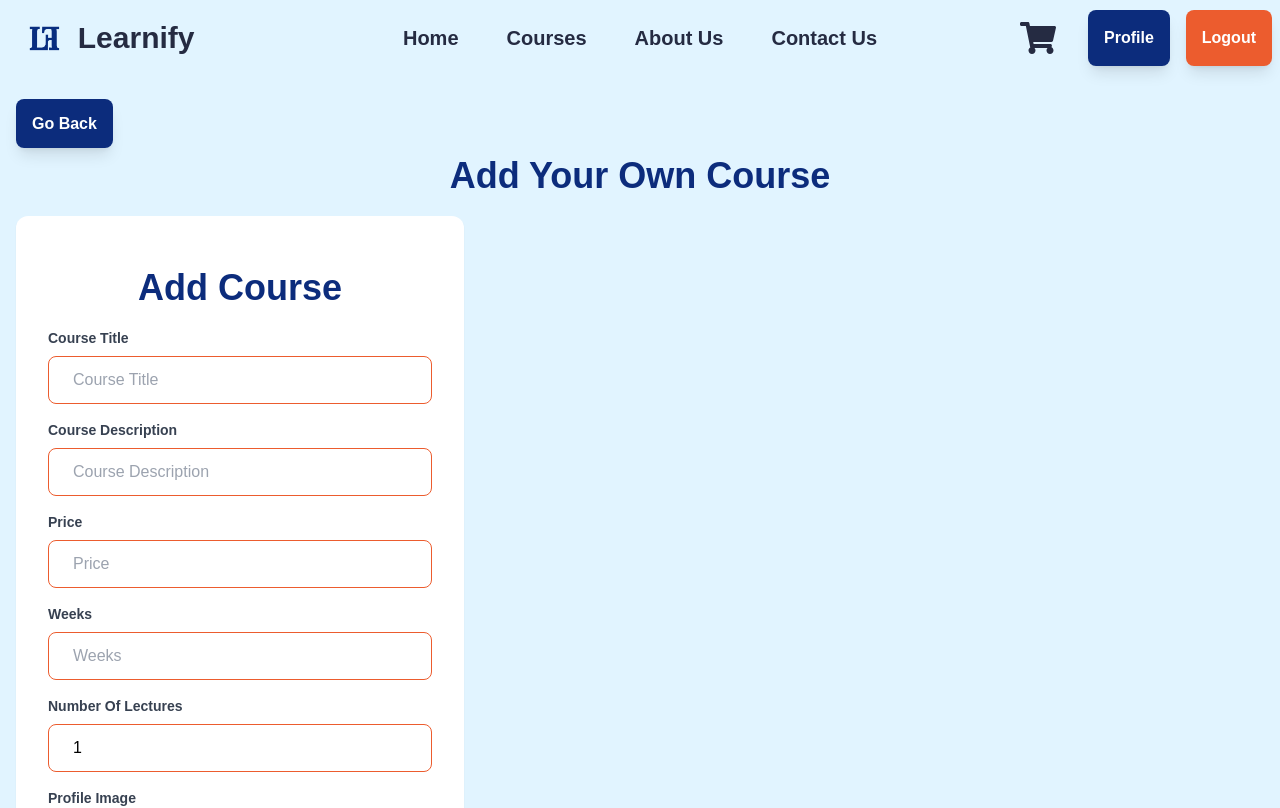
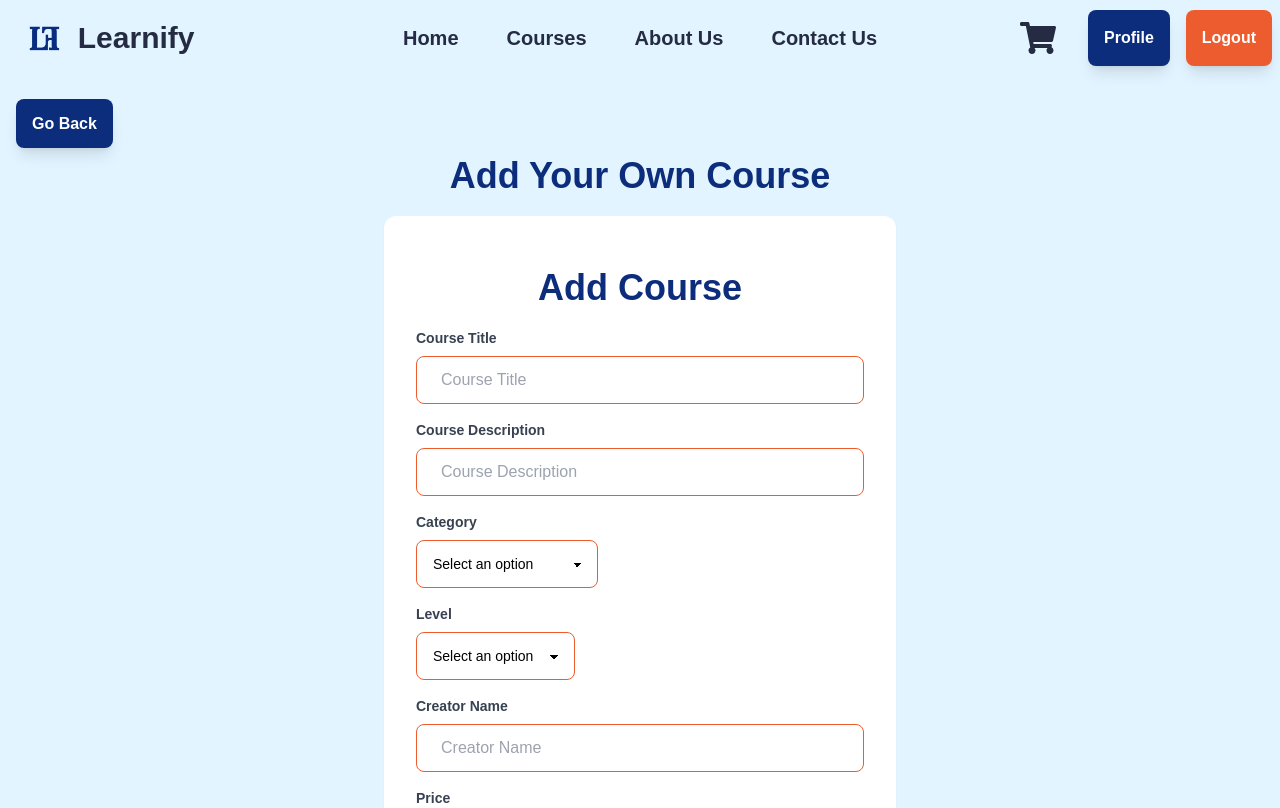
Before and after one commit to farahassaf-25/learnify, a React (Vite) app in the folder frontend/: page /create-course in a window 1280 px wide. Shown: the top 808 px of the page. Built offline with nearby package versions, Linux system fonts and the light colour scheme; sample sign-in values are in the browser's storage.

Commit message:
update add course layout

```diff
--- a/frontend/src/Components/Form.jsx
+++ b/frontend/src/Components/Form.jsx
@@ -4,29 +4,44 @@ import MiddleText from './MiddleText';
 import Loader from './Loader';
 import TextInput from './TextInput';
 import FileInput from './FileInput';
+import SelectInput from './SelectInput'; // Import the new SelectInput component
 
-const Form = ({ title, fields, onSubmit, submitLabel, isLoading, imagePreview, handleImageChange, showFileInput }) => {
+const Form = ({ title, fields, onSubmit, submitLabel, isLoading, showFileInput, fileInputLabel }) => {
   return (
-    <form onSubmit={onSubmit} className="bg-white p-8 rounded-xl shadow-sm w-full max-w-md">
+    <form onSubmit={onSubmit} className="bg-white p-8 rounded-xl shadow-sm w-full max-w-lg mx-auto">
       <MiddleText text={title} />
 
       {/* Input Fields */}
-      {fields.map((field) => (
+      {fields.map((field) => {
+        if (field.type === 'select') {
+          return (
+            <div key={field.id} className="mb-4">
+              <SelectInput
+                label={field.label}
+                value={field.value}
+                onChange={field.onChange}
+                options={field.options}
+              />
+            </div>
+          );
+        }
+        return (
           <div key={field.id} className="mb-4">
             <label htmlFor={field.id} className="block text-gray-700 text-sm font-bold mb-2">
               {field.label}
             </label>
             <TextInput {...field} />
           </div>
-      ))}
+        );
+      })}
 
       {/* Conditionally Render File Input */}
       {showFileInput && (
         <div className="mb-4">
           <label className="block text-gray-700 text-sm font-bold mb-2">
-            Profile Image
+            {fileInputLabel}
           </label>
-          <FileInput handleImageChange={handleImageChange} />
+          <FileInput />
         </div>
       )}
 
--- a/frontend/src/Components/SelectInput.jsx
+++ b/frontend/src/Components/SelectInput.jsx
@@ -1,14 +1,17 @@
 import React from 'react';
 
-const SelectInput = ({ options, value, onChange, placeholder }) => {
+const SelectInput = ({ label, value, onChange, options }) => {
   return (
     <div className="mb-4">
+      <label className="block text-gray-700 text-sm font-bold mb-2">
+        {label}
+      </label>
       <select
-        className="select select-bordered border-secondary w-full md:w-auto"
+        className="select select-bordered w-full md:w-auto border-secondary"
         value={value}
         onChange={onChange}
       >
-        <option value="">{placeholder}</option>
+        <option value="">Select an option</option>
         {options.map((option) => (
           <option key={option.value} value={option.value}>
             {option.label}
--- a/frontend/src/pages/AddCoursePage.jsx
+++ b/frontend/src/pages/AddCoursePage.jsx
@@ -3,7 +3,7 @@ import Button from '../Components/Button';
 import MiddleText from '../Components/MiddleText';
 import TextInput from '../Components/TextInput';
 import FileInput from '../Components/FileInput';
-import SelectInput from '../Components/SelectInput';
+import SelectInput from '../Components/SelectInput'; // Import the new SelectInput component
 import Form from '../Components/Form';
 
 const AddCoursePage = () => {
@@ -11,6 +11,7 @@ const AddCoursePage = () => {
   const [description, setDescription] = useState('');
   const [category, setCategory] = useState('');
   const [level, setLevel] = useState('');
+  const [creatorName, setCreatorName] = useState('');
   const [price, setPrice] = useState('');
   const [weeks, setWeeks] = useState('');
   const [numOfLectures, setNumOfLectures] = useState(1); // default 1 lecture
@@ -26,15 +27,9 @@ const AddCoursePage = () => {
     setLectures([...lectures, { title: '', video: null }]);
   };
 
-  const handleRemoveLecture = (index) => {
-    const newLectures = [...lectures];
-    newLectures.splice(index, 1);
-    setLectures(newLectures);
-  };
-
   const handleSubmit = (e) => {
     e.preventDefault();
-    // Handle form submission here
+    // Handle form submission logic here
   };
 
   return (
@@ -53,6 +48,21 @@ const AddCoursePage = () => {
         fields={[
           { id: 'courseTitle', type: 'text', placeholder: 'Course Title', value: courseTitle, onChange: (e) => setCourseTitle(e.target.value), label: 'Course Title' },
           { id: 'description', type: 'text', placeholder: 'Course Description', value: description, onChange: (e) => setDescription(e.target.value), label: 'Course Description' },
+          { id: 'category', type: 'select', label: 'Category', value: category, onChange: (e) => setCategory(e.target.value), options: [
+            { value: 'Web Development', label: 'Web Development' },
+            { value: 'Data Structures', label: 'Data Structures' },
+            { value: 'Algorithms', label: 'Algorithms' },
+            { value: 'Operating System', label: 'Operating System' },
+            { value: 'Computer Networks', label: 'Computer Networks' },
+            { value: 'Databases', label: 'Databases' },
+            { value: 'Other', label: 'Other' }
+          ]},
+          { id: 'level', type: 'select', label: 'Level', value: level, onChange: (e) => setLevel(e.target.value), options: [
+            { value: 'Beginner', label: 'Beginner' },
+            { value: 'Intermediate', label: 'Intermediate' },
+            { value: 'Advanced', label: 'Advanced' }
+          ]},
+          { id: 'creatorName', type: 'text', placeholder: 'Creator Name', value: creatorName, onChange: (e) => setCreatorName(e.target.value), label: 'Creator Name' },
           { id: 'price', type: 'number', placeholder: 'Price', value: price, onChange: (e) => setPrice(e.target.value), label: 'Price' },
           { id: 'weeks', type: 'number', placeholder: 'Weeks', value: weeks, onChange: (e) => setWeeks(e.target.value), label: 'Weeks' },
           { id: 'numOfLectures', type: 'number', placeholder: 'Number Of Lectures', value: numOfLectures, onChange: (e) => {
```
Lines whose indentation alone changed are shown as unchanged.
